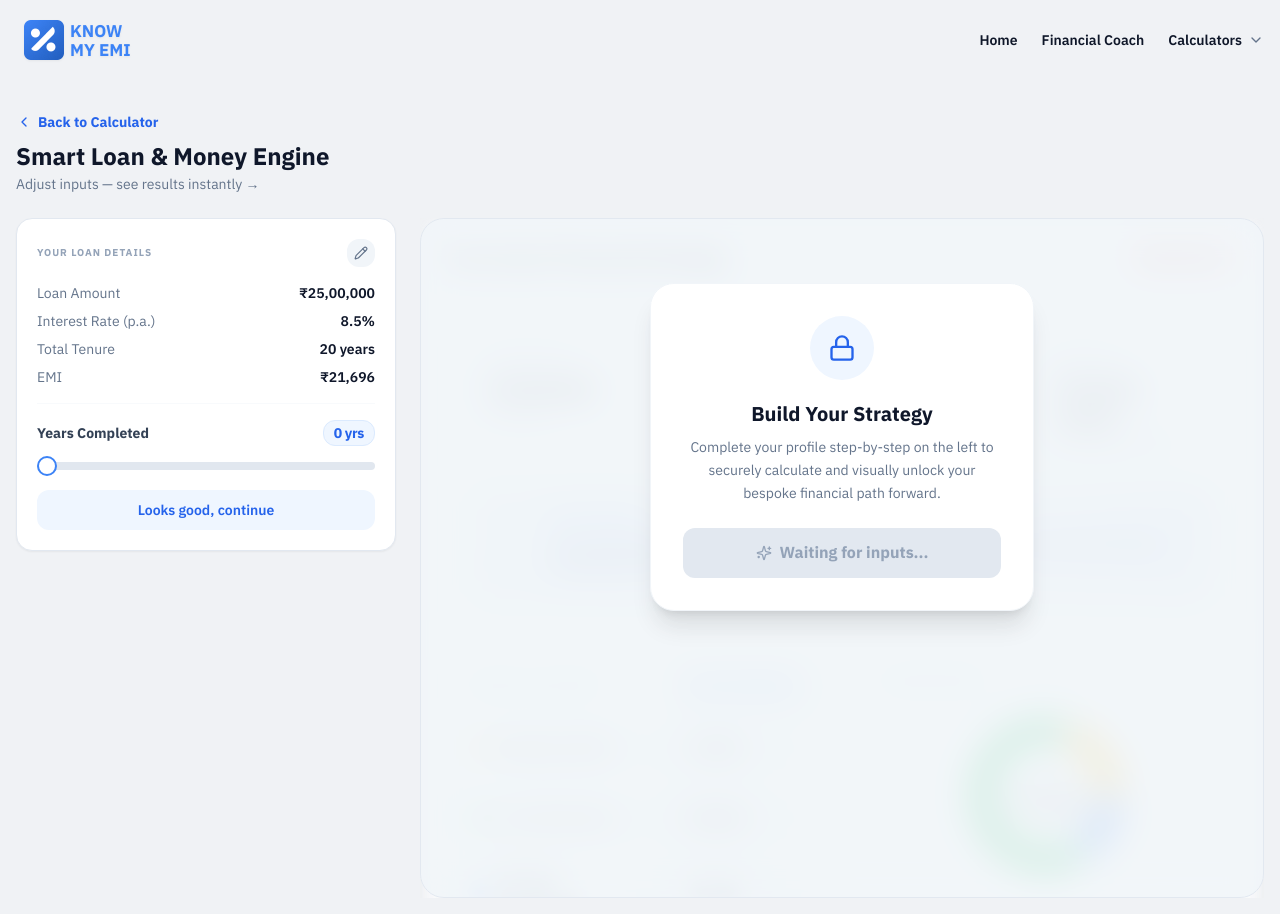
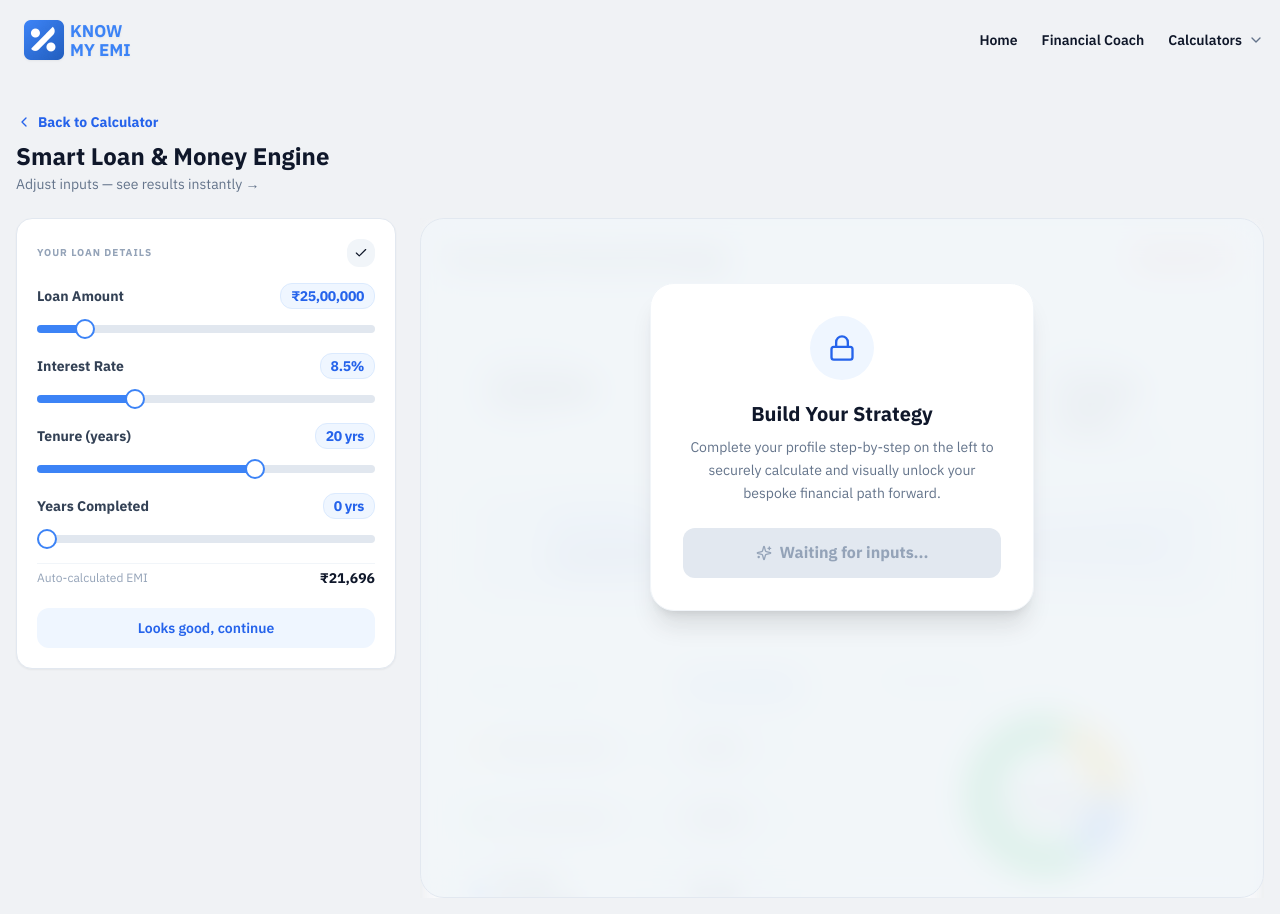
Before and after one commit to prathmessh-vk18/vk-knowmyemi, a React (Vite) app: page /financialcoach in a window 1280 px wide. Shown: the top 914 px of the page. Built offline with nearby package versions, Linux system fonts and the light colour scheme.

Commit message:
fix: make loan details expansion contextual to entry flow

```diff
--- a/src/pages/FinancialCoach.tsx
+++ b/src/pages/FinancialCoach.tsx
@@ -242,7 +242,7 @@ export default function FinancialCoach() {
   const [tenure, setTenure] = useState(urlTenure);
   const [yearsPassed, setYearsPassed] = useState(0);
 
-  const [loanOpen, setLoanOpen] = useState(false); // Default to collapsed if data is fetched
+  const [loanOpen, setLoanOpen] = useState(!urlPrincipalRaw); // Open by default for new users, collapsed for returning users
 
   const calcedEmi = useMemo(() => calcEMI(principal, rate, tenure), [principal, rate, tenure]);
   const emi = urlEmi > 0 && !loanOpen ? urlEmi : calcedEmi;
```
